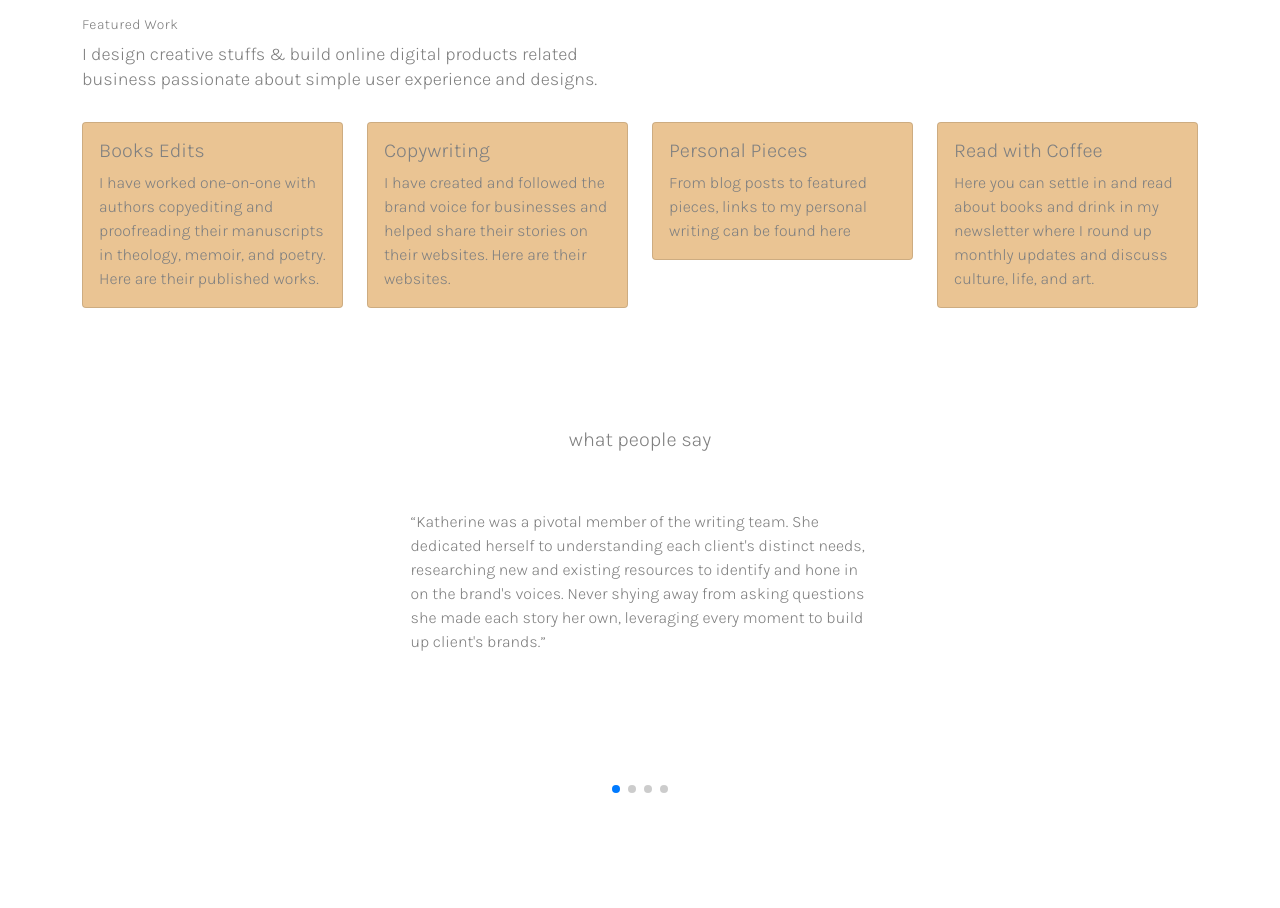
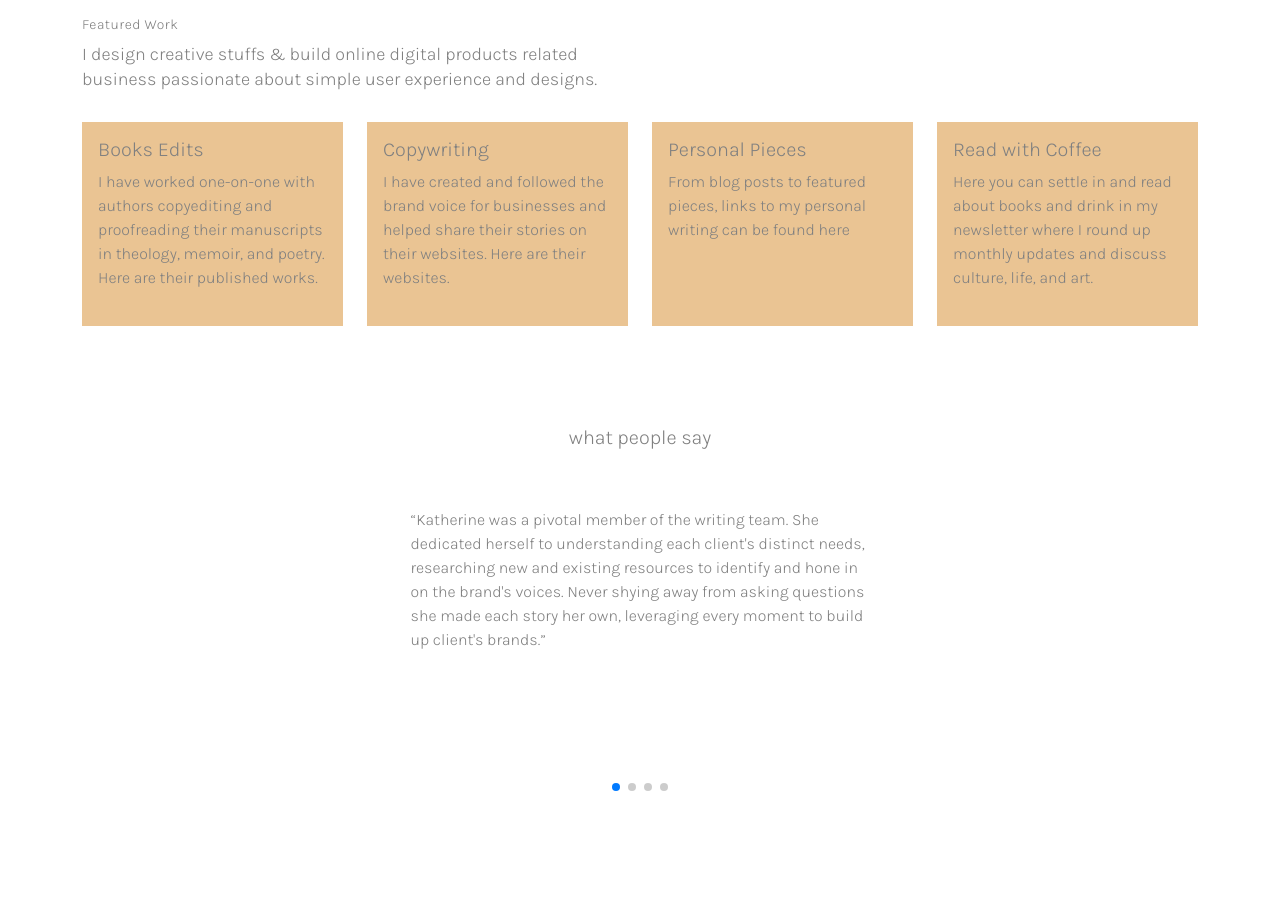
Before and after one commit to Kaitlyn-Lynette/Kathys-Portfolio, a React (Create React App) app: page / in a window 1280 px wide. Shown: the part 1360-2268 px from the top of the page. Built offline with nearby package versions, Linux system fonts and the light colour scheme.

Commit message:
card styling

```diff
--- a/src/pages/Work.js
+++ b/src/pages/Work.js
@@ -52,11 +52,10 @@ const Work = () => {
         </Row>
         <Row>
           {contents.map((content) => (
-            <Col md={3} sm={6} >
+            <Col md={3} sm={6}>
               <Card
                 key={content.id}
-                class="h-100"
-                style={{ marginBottom: "20px", backgroundColor: "#EAC493" }}
+                style={{ marginBottom: "20px", backgroundColor: "#EAC493", height: "100%", border: "none", borderRadius:"0%"}}
               >
                 <Card.Body>
                   <Card.Title>{content.title}</Card.Title>
```
